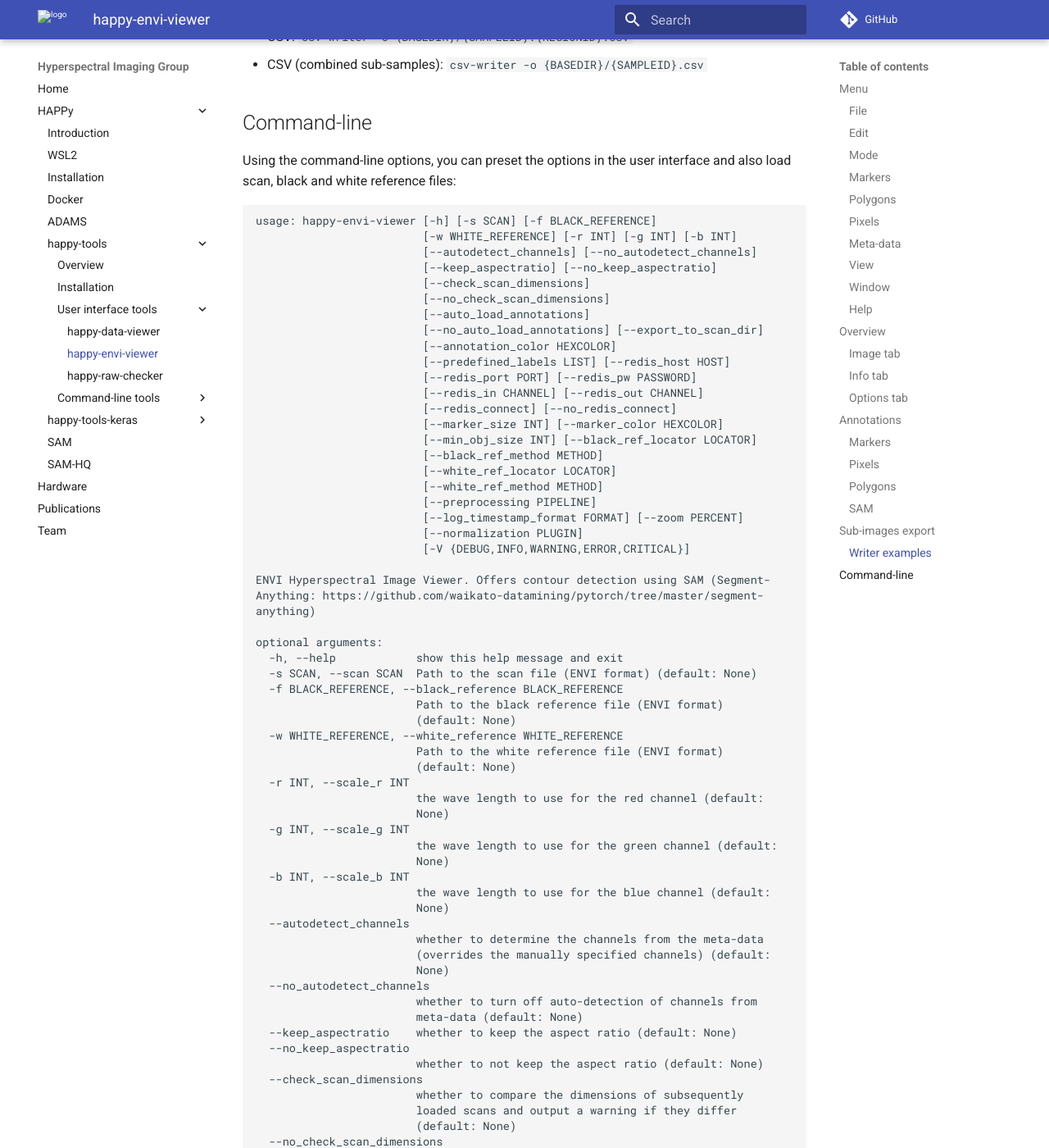
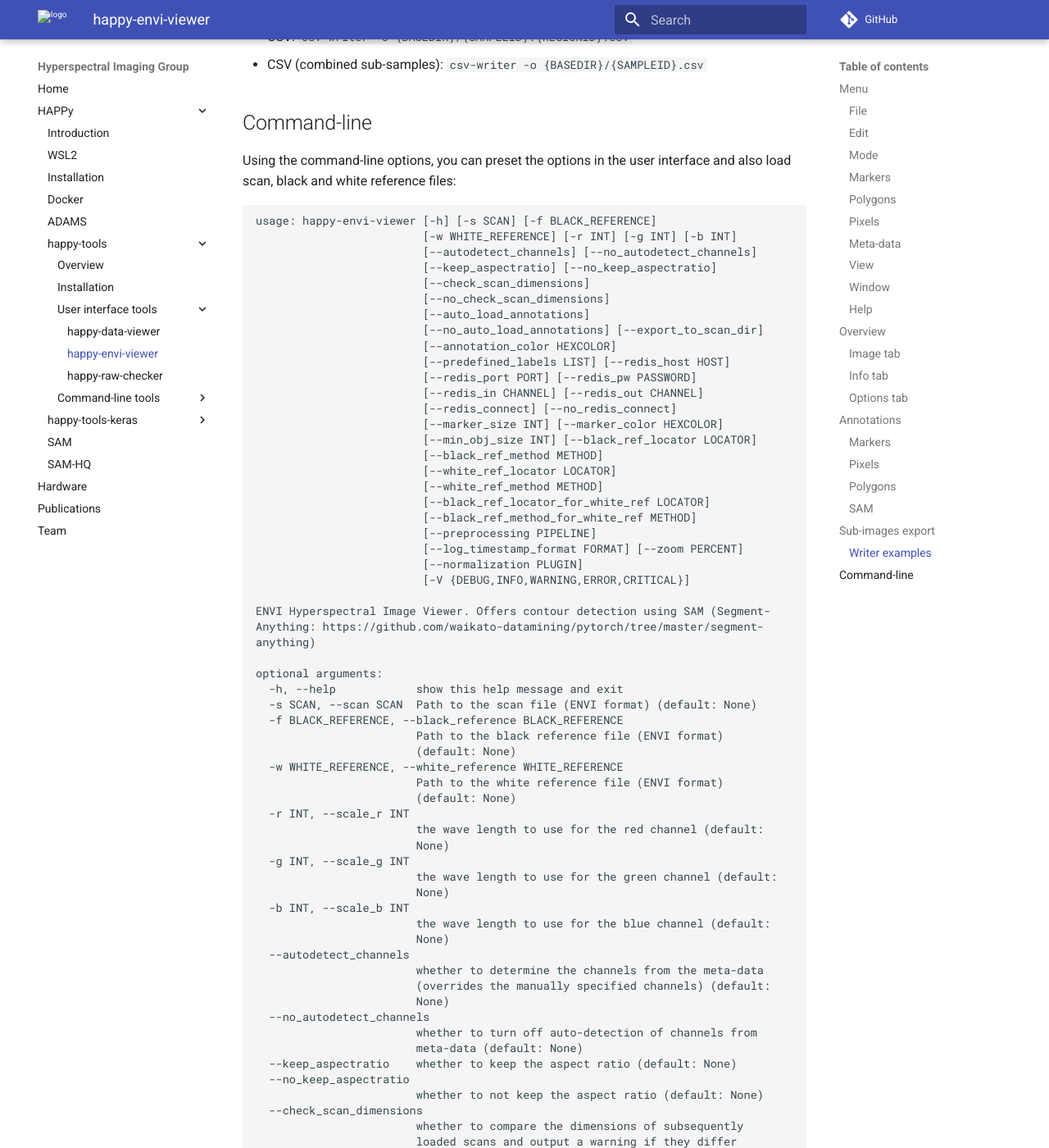
Before and after one commit to wairas/hsi-website, an MkDocs documentation site: the page built from docs/happy/happy_tools/happy-envi-viewer.md, in a window 1280 px wide and 1400 px high, scrolled down 14545 px. Shown: the whole window at 82% size. Built offline with MkDocs 1.6.1 and Material for MkDocs 9.7.7, drawn with Linux system fonts in a browser that asks for light colours; comment, search, counter and statistics services are not loaded; some of the changed text lies outside the part shown.

Commit message:
updated help screen

```diff
--- a/docs/happy/happy_tools/happy-envi-viewer.md
+++ b/docs/happy/happy_tools/happy-envi-viewer.md
@@ -341,6 +341,8 @@
                          [--black_ref_method METHOD]
                          [--white_ref_locator LOCATOR]
                          [--white_ref_method METHOD]
+                         [--black_ref_locator_for_white_ref LOCATOR]
+                         [--black_ref_method_for_white_ref METHOD]
                          [--preprocessing PIPELINE]
                          [--log_timestamp_format FORMAT] [--zoom PERCENT]
                          [--normalization PLUGIN]
@@ -432,6 +434,14 @@
   --white_ref_method METHOD
                         the white reference method to use for applying white
                         references, eg wr-same-size (default: None)
+  --black_ref_locator_for_white_ref LOCATOR
+                        the reference locator scheme to use for locating black
+                        references to apply to the white reference scans, eg
+                        rl-manual (default: None)
+  --black_ref_method_for_white_ref METHOD
+                        the black reference method to use for applying the
+                        black reference to the white reference scans, eg br-
+                        same-size (default: None)
   --preprocessing PIPELINE
                         the preprocessors to apply to the scan (default: None)
   --log_timestamp_format FORMAT
```
